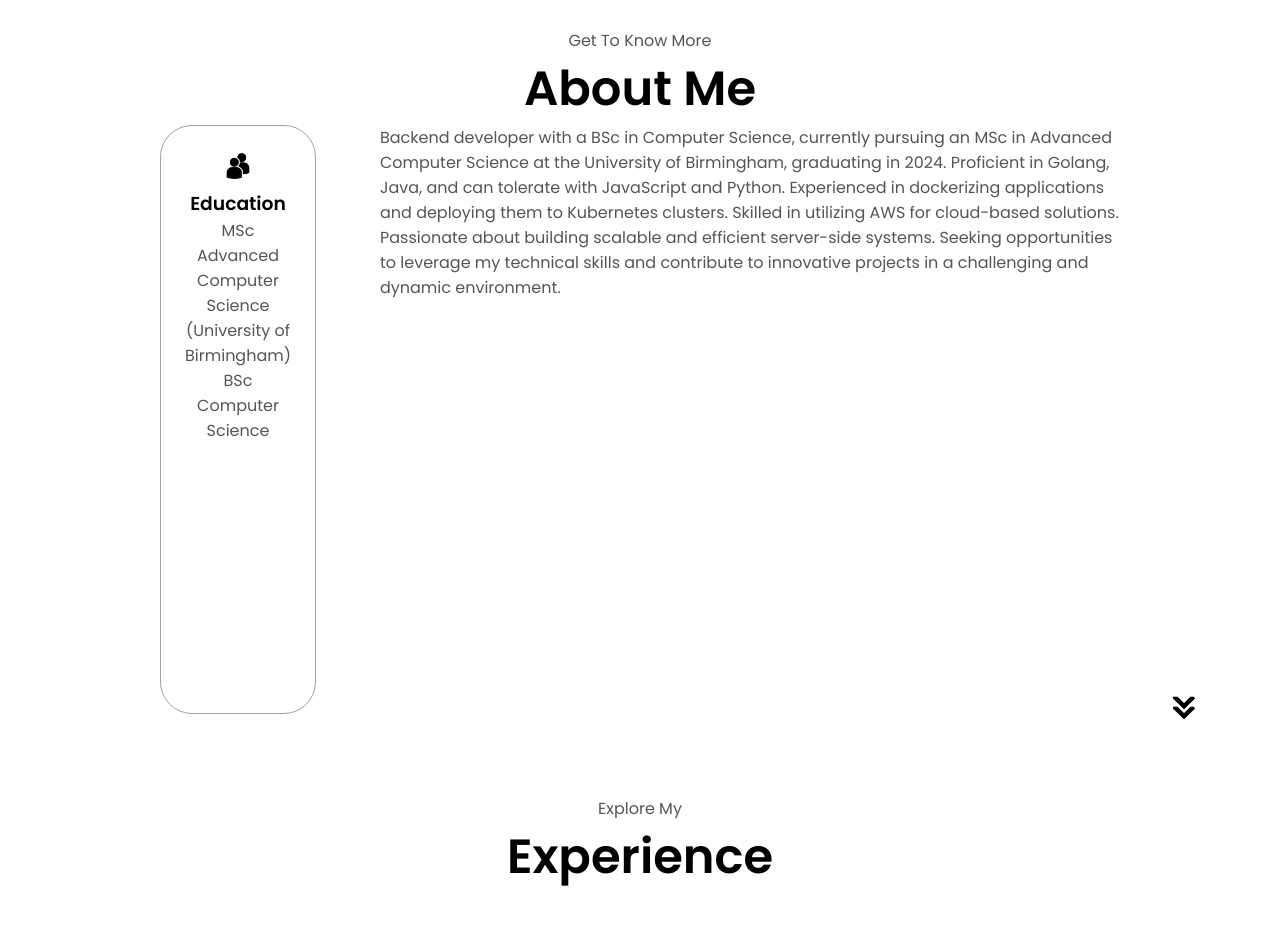
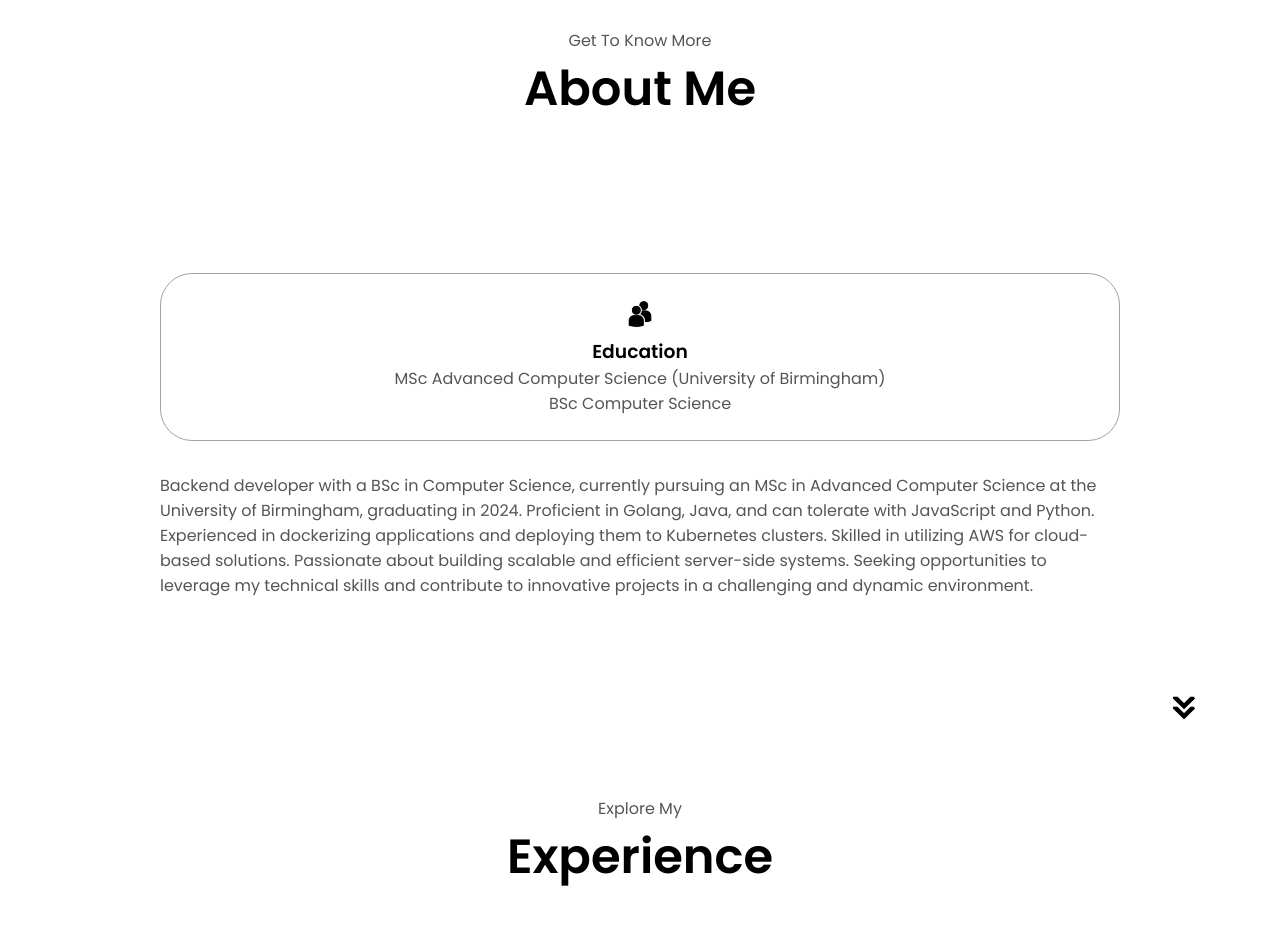
Before and after one commit to rohan03122001/Portfolio, a plain HTML site: page index.html in a window 1280 px wide. Shown: the part 900-1825 px from the top of the page. Drawn offline with Linux system fonts and the light colour scheme.

Commit message:
Update index.html

```diff
--- a/index.html
+++ b/index.html
@@ -76,7 +76,8 @@
       <h1 class="title">About Me</h1>
       <div class="section-container">
         <div class="about-details-container">
-            <div class="details-container">
+          <div class="about-containers">
+                        <div class="details-container">
               <img
                 src="./assets/education.png"
                 alt="Education icon"
```
